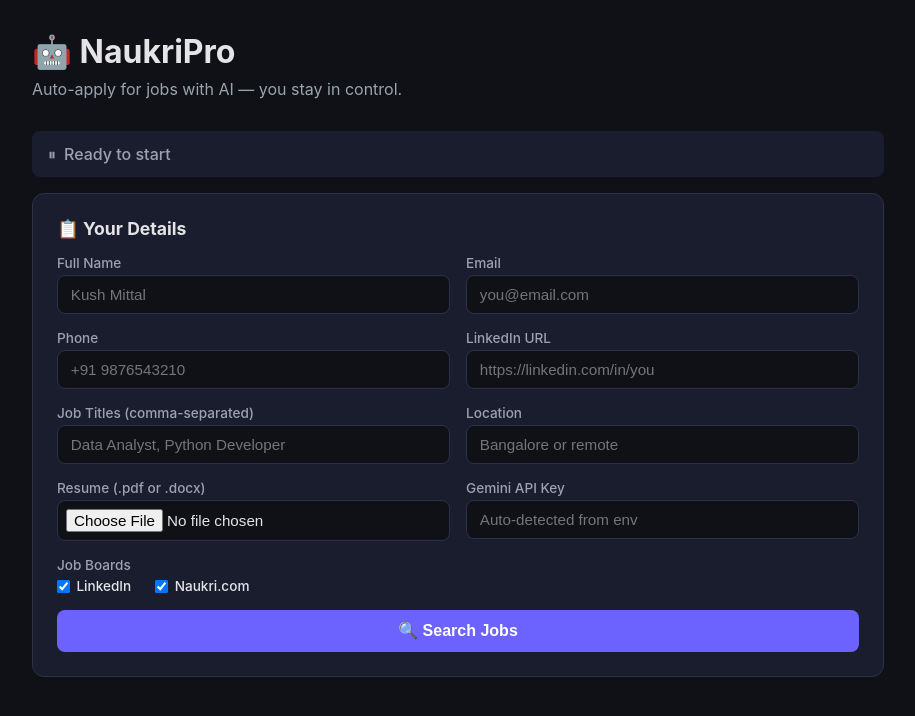
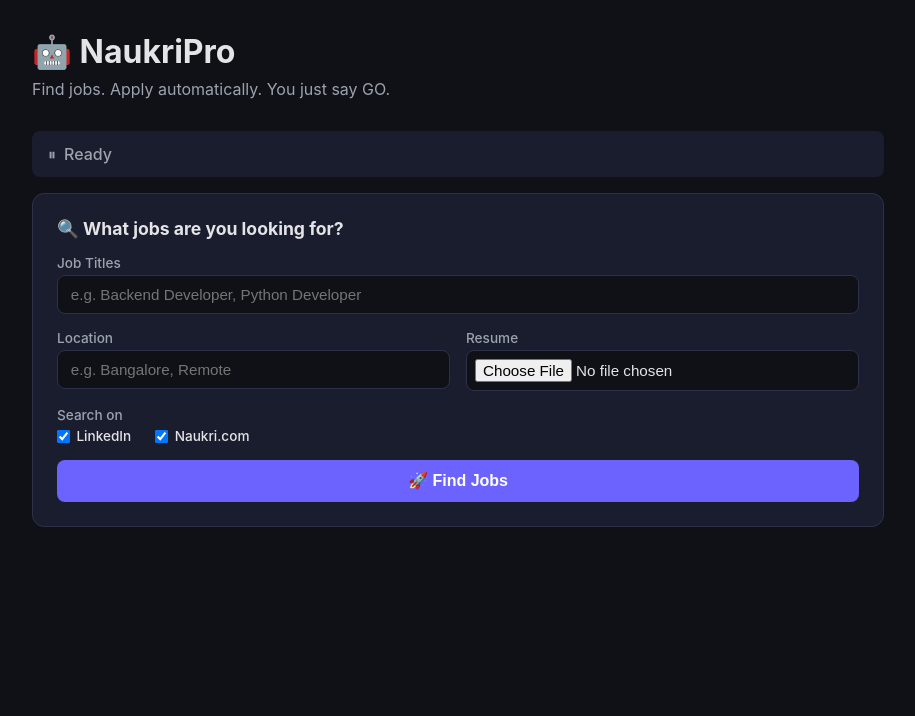
Before and after one commit to kushbuilds/NaukriPro, a Flask app: page / in a window 1280 px wide. Shown: the top 716 px of the page, without its empty margins (182-1097 px from the left). Run offline with Flask 3, Linux system fonts and the light colour scheme.

Commit message:
Simplify UI: only ask job title, location, resume. Auto-extract details from resume.

```diff
--- a/app.py
+++ b/app.py
@@ -69,16 +69,16 @@
 
         # Build config
         boards = request.form.getlist('boards')
-        gemini_key = request.form.get('gemini_key') or os.environ.get('GEMINI_API_KEY', '')
+        gemini_key = os.environ.get('GEMINI_API_KEY', '')
 
         if not gemini_key:
-            return jsonify({"error": "Gemini API key required"}), 400
+            return jsonify({"error": "Set GEMINI_API_KEY environment variable"}), 400
 
         config = {
-            "name": request.form['name'],
-            "email": request.form['email'],
-            "phone": request.form['phone'],
-            "linkedin": request.form.get('linkedin', ''),
+            "name": "",
+            "email": "",
+            "phone": "",
+            "linkedin": "",
             "job_titles": [t.strip() for t in request.form['job_titles'].split(',')],
             "location": request.form['location'],
             "boards": boards,
@@ -88,9 +88,23 @@
 
         state["config"] = config
         state["resume_text"] = parse_resume(resume_path)
+
+        # Extract basic info from resume using AI
         state["ai"] = AIEngine(gemini_key)
+        try:
+            info = state["ai"]._call(f"Extract from this resume and return ONLY JSON: {{\"name\":\"\",\"email\":\"\",\"phone\":\"\",\"linkedin\":\"\"}}\n\nRESUME:\n{state['resume_text'][:2000]}")
+            import re
+            match = re.search(r'\{.*\}', info, re.DOTALL)
+            if match:
+                parsed = json.loads(match.group())
+                config["name"] = parsed.get("name", "")
+                config["email"] = parsed.get("email", "")
+                config["phone"] = parsed.get("phone", "")
+                config["linkedin"] = parsed.get("linkedin", "")
+        except Exception:
+            pass
 
-        # Run scraping in async
+        # Run scraping
         jobs = asyncio.run(scrape_and_score(config, state["ai"], state["resume_text"]))
         state["jobs"] = jobs
 
--- a/templates/index.html
+++ b/templates/index.html
@@ -3,71 +3,51 @@
 <head>
   <meta charset="UTF-8">
   <meta name="viewport" content="width=device-width, initial-scale=1.0">
-  <title>NaukriPro — Auto Job Applicator</title>
+  <title>NaukriPro</title>
   <link rel="stylesheet" href="/static/style.css">
 </head>
 <body>
   <div class="container">
     <h1>🤖 NaukriPro</h1>
-    <p class="subtitle">Auto-apply for jobs with AI — you stay in control.</p>
+    <p class="subtitle">Find jobs. Apply automatically. You just say GO.</p>
 
     <!-- Status Bar -->
     <div id="statusBar" class="status-bar status-idle">
       <span id="statusIcon">⏸</span>
-      <span id="statusText">Ready to start</span>
+      <span id="statusText">Ready</span>
       <button id="stopBtn" class="btn btn-danger btn-sm hidden" style="margin-left:auto;">⏹ Stop</button>
     </div>
 
-    <!-- Step 1: Config -->
+    <!-- Simple Search Form -->
     <div id="configSection" class="card">
-      <h2>📋 Your Details</h2>
-      <form id="configForm" class="form-grid">
-        <div class="form-group">
-          <label>Full Name</label>
-          <input type="text" name="name" required placeholder="Kush Mittal">
-        </div>
-        <div class="form-group">
-          <label>Email</label>
-          <input type="email" name="email" required placeholder="you@email.com">
-        </div>
-        <div class="form-group">
-          <label>Phone</label>
-          <input type="tel" name="phone" required placeholder="+91 9876543210">
-        </div>
-        <div class="form-group">
-          <label>LinkedIn URL</label>
-          <input type="url" name="linkedin" placeholder="https://linkedin.com/in/you">
-        </div>
-        <div class="form-group">
-          <label>Job Titles (comma-separated)</label>
-          <input type="text" name="job_titles" required placeholder="Data Analyst, Python Developer">
+      <h2>🔍 What jobs are you looking for?</h2>
+      <form id="configForm">
+        <div class="form-grid">
+          <div class="form-group full">
+            <label>Job Titles</label>
+            <input type="text" name="job_titles" required placeholder="e.g. Backend Developer, Python Developer">
           </div>
           <div class="form-group">
             <label>Location</label>
-          <input type="text" name="location" required placeholder="Bangalore or remote">
+            <input type="text" name="location" required placeholder="e.g. Bangalore, Remote">
           </div>
           <div class="form-group">
-          <label>Resume (.pdf or .docx)</label>
+            <label>Resume</label>
             <input type="file" name="resume" accept=".pdf,.docx,.doc" required>
           </div>
-        <div class="form-group">
-          <label>Gemini API Key</label>
-          <input type="password" name="gemini_key" placeholder="Auto-detected from env" value="">
-        </div>
           <div class="form-group full">
-          <label>Job Boards</label>
+            <label>Search on</label>
             <div class="checkbox-group">
               <label><input type="checkbox" name="boards" value="linkedin" checked> LinkedIn</label>
               <label><input type="checkbox" name="boards" value="naukri" checked> Naukri.com</label>
             </div>
           </div>
-        <div class="form-group full">
-          <button type="submit" class="btn">🔍 Search Jobs</button>
         </div>
+        <button type="submit" class="btn" style="margin-top:1rem; width:100%;">🚀 Find Jobs</button>
       </form>
     </div>
 
-    <!-- Step 2: Jobs List -->
+    <!-- Jobs List -->
     <div id="jobsSection" class="card hidden">
       <h2>🏆 Top Matches</h2>
       <table class="job-table">
@@ -78,7 +58,6 @@
             <th>Title</th>
             <th>Company</th>
             <th>Location</th>
-            <th>Source</th>
           </tr>
         </thead>
         <tbody id="jobsBody"></tbody>
@@ -89,16 +68,14 @@
       </div>
     </div>
 
-    <!-- Step 3: Live Log -->
+    <!-- Live Log -->
     <div id="logSection" class="card hidden">
-      <h2>📝 Application Progress</h2>
+      <h2>📝 Progress</h2>
       <div id="logBox" class="log-box"></div>
-      <!-- User input for when tool needs answers -->
       <div id="userInputSection" class="hidden" style="margin-top:1rem; display:flex; gap:0.5rem;">
         <input type="text" id="userInput" placeholder="Type your answer..." style="flex:1;">
         <button id="userInputBtn" class="btn btn-sm">Send</button>
       </div>
-      <!-- GO/SKIP buttons -->
       <div id="confirmSection" class="hidden" style="margin-top:1rem; display:flex; gap:0.5rem;">
         <button id="goBtn" class="btn btn-success">✅ GO — Submit</button>
         <button id="skipBtn" class="btn btn-danger">⏭ SKIP</button>
@@ -109,8 +86,8 @@
   <script>
     const API = '';
     let eventSource = null;
+    let searchController = null;
 
-    // Elements
     const configForm = document.getElementById('configForm');
     const jobsSection = document.getElementById('jobsSection');
     const jobsBody = document.getElementById('jobsBody');
@@ -128,7 +105,7 @@
 
     function setStatus(type, text) {
       statusBar.className = 'status-bar status-' + type;
-      statusIcon.textContent = type === 'running' ? '' : type === 'done' ? '✅' : '⏸';
+      statusIcon.textContent = type === 'done' ? '✅' : '⏸';
       if (type === 'running') statusIcon.innerHTML = '<div class="spinner"></div>';
       statusText.textContent = text;
       stopBtn.classList.toggle('hidden', type !== 'running');
@@ -142,152 +119,91 @@
       logBox.scrollTop = logBox.scrollHeight;
     }
 
-    // Form submit — search jobs
-    let searchController = null;
-
+    // Search
     configForm.addEventListener('submit', async (e) => {
       e.preventDefault();
       const formData = new FormData(configForm);
-      setStatus('running', 'Searching for jobs...');
+      setStatus('running', 'Searching...');
       searchController = new AbortController();
 
       try {
         const resp = await fetch('/api/search', { method: 'POST', body: formData, signal: searchController.signal });
         const data = await resp.json();
+        if (data.error) { setStatus('idle', data.error); return; }
 
-        if (data.error) {
-          setStatus('idle', 'Error: ' + data.error);
-          return;
-        }
-
-        // Show jobs
         jobsBody.innerHTML = '';
         data.jobs.forEach((job, i) => {
-          const scoreClass = job.score >= 75 ? 'score-high' : job.score >= 50 ? 'score-mid' : 'score-low';
-          jobsBody.innerHTML += `
-            <tr>
+          const sc = job.score >= 75 ? 'score-high' : job.score >= 50 ? 'score-mid' : 'score-low';
+          jobsBody.innerHTML += `<tr>
             <td><input type="checkbox" class="job-check" data-index="${i}"></td>
-              <td><span class="score-badge ${scoreClass}">${job.score}</span></td>
+            <td><span class="score-badge ${sc}">${job.score}</span></td>
             <td>${job.title}</td>
             <td>${job.company}</td>
             <td>${job.location}</td>
-              <td>${job.source}</td>
           </tr>`;
         });
-
         jobsSection.classList.remove('hidden');
-        setStatus('idle', `Found ${data.jobs.length} matching jobs`);
+        setStatus('idle', `${data.jobs.length} jobs found`);
         updateSelectedCount();
       } catch (err) {
-        if (err.name === 'AbortError') {
-          setStatus('idle', 'Search stopped');
-        } else {
-          setStatus('idle', 'Error: ' + err.message);
-        }
+        setStatus('idle', err.name === 'AbortError' ? 'Stopped' : err.message);
       }
     });
 
-    // Stop button
+    // Stop
     stopBtn.addEventListener('click', () => {
-      // Stop search
-      if (searchController) {
-        searchController.abort();
-        searchController = null;
-      }
-      // Stop apply stream
-      if (eventSource) {
-        eventSource.close();
-        eventSource = null;
-      }
-      // Tell server to stop
+      if (searchController) { searchController.abort(); searchController = null; }
+      if (eventSource) { eventSource.close(); eventSource = null; }
       fetch('/api/stop', { method: 'POST' });
-      setStatus('idle', 'Stopped by user');
+      setStatus('idle', 'Stopped');
       userInputSection.classList.add('hidden');
       confirmSection.classList.add('hidden');
     });
 
-    // Select all
+    // Select
     selectAll.addEventListener('change', () => {
       document.querySelectorAll('.job-check').forEach(cb => cb.checked = selectAll.checked);
       updateSelectedCount();
     });
+    document.addEventListener('change', (e) => { if (e.target.classList.contains('job-check')) updateSelectedCount(); });
+    function updateSelectedCount() {
+      const c = document.querySelectorAll('.job-check:checked').length;
+      selectedCount.textContent = c + ' selected';
+      applyBtn.disabled = c === 0;
+    }
 
-    // Track selections
-    document.addEventListener('change', (e) => {
-      if (e.target.classList.contains('job-check')) updateSelectedCount();
+    // Apply
+    applyBtn.addEventListener('click', () => {
+      const indices = [];
+      document.querySelectorAll('.job-check:checked').forEach(cb => indices.push(cb.dataset.index));
+      logSection.classList.remove('hidden');
+      logBox.innerHTML = '';
+      setStatus('running', 'Applying...');
+
+      eventSource = new EventSource('/api/apply?indices=' + indices.join(','));
+      eventSource.onmessage = (e) => {
+        const d = JSON.parse(e.data);
+        if (d.type === 'log') addLog(d.message, d.level || 'info');
+        else if (d.type === 'ask_user') { addLog('❓ ' + d.question, 'warning'); userInputSection.classList.remove('hidden'); document.getElementById('userInput').focus(); }
+        else if (d.type === 'confirm') { addLog('⏸ ' + d.summary, 'warning'); confirmSection.classList.remove('hidden'); }
+        else if (d.type === 'done') { setStatus('done', d.message); eventSource.close(); }
+      };
+      eventSource.onerror = () => { setStatus('idle', 'Connection lost'); eventSource.close(); };
     });
 
-    function updateSelectedCount() {
-      const count = document.querySelectorAll('.job-check:checked').length;
-      selectedCount.textContent = count + ' selected';
-      applyBtn.disabled = count === 0;
-    }
-
-    // Apply button
-    applyBtn.addEventListener('click', () => {
-      const indices = [];
-      document.querySelectorAll('.job-check:checked').forEach(cb => indices.push(parseInt(cb.dataset.index)));
-
-      logSection.classList.remove('hidden');
-      logBox.innerHTML = '';
-      setStatus('running', 'Applying to jobs...');
-
-      // Start SSE for live updates
-      eventSource = new EventSource('/api/apply?indices=' + indices.join(','));
-
-      eventSource.onmessage = (e) => {
-        const data = JSON.parse(e.data);
-
-        if (data.type === 'log') {
-          addLog(data.message, data.level || 'info');
-        } else if (data.type === 'ask_user') {
-          addLog('❓ ' + data.question, 'warning');
-          userInputSection.classList.remove('hidden');
-          document.getElementById('userInput').placeholder = data.question;
-          document.getElementById('userInput').focus();
-        } else if (data.type === 'confirm') {
-          addLog('⏸ Review: ' + data.summary, 'warning');
-          confirmSection.classList.remove('hidden');
-        } else if (data.type === 'done') {
-          setStatus('done', data.message);
-          eventSource.close();
-        }
-      };
-
-      eventSource.onerror = () => {
-        setStatus('idle', 'Connection lost');
-        eventSource.close();
-      };
-    });
-
-    // User input response
-    document.getElementById('userInputBtn').addEventListener('click', sendUserInput);
-    document.getElementById('userInput').addEventListener('keydown', (e) => {
-      if (e.key === 'Enter') sendUserInput();
-    });
-
+    // User responses
     function sendUserInput() {
-      const input = document.getElementById('userInput');
-      const value = input.value.trim();
-      if (!value) return;
-      fetch('/api/respond', { method: 'POST', headers: {'Content-Type':'application/json'}, body: JSON.stringify({answer: value}) });
-      addLog('→ ' + value, 'success');
-      input.value = '';
+      const inp = document.getElementById('userInput');
+      if (!inp.value.trim()) return;
+      fetch('/api/respond', { method:'POST', headers:{'Content-Type':'application/json'}, body: JSON.stringify({answer: inp.value.trim()}) });
+      addLog('→ ' + inp.value.trim(), 'success');
+      inp.value = '';
       userInputSection.classList.add('hidden');
     }
-
-    // GO / SKIP
-    document.getElementById('goBtn').addEventListener('click', () => {
-      fetch('/api/respond', { method: 'POST', headers: {'Content-Type':'application/json'}, body: JSON.stringify({answer: 'GO'}) });
-      addLog('→ GO', 'success');
-      confirmSection.classList.add('hidden');
-    });
-
-    document.getElementById('skipBtn').addEventListener('click', () => {
-      fetch('/api/respond', { method: 'POST', headers: {'Content-Type':'application/json'}, body: JSON.stringify({answer: 'SKIP'}) });
-      addLog('→ SKIP', 'warning');
-      confirmSection.classList.add('hidden');
-    });
+    document.getElementById('userInputBtn').addEventListener('click', sendUserInput);
+    document.getElementById('userInput').addEventListener('keydown', (e) => { if (e.key === 'Enter') sendUserInput(); });
+    document.getElementById('goBtn').addEventListener('click', () => { fetch('/api/respond', {method:'POST', headers:{'Content-Type':'application/json'}, body:JSON.stringify({answer:'GO'})}); addLog('→ GO','success'); confirmSection.classList.add('hidden'); });
+    document.getElementById('skipBtn').addEventListener('click', () => { fetch('/api/respond', {method:'POST', headers:{'Content-Type':'application/json'}, body:JSON.stringify({answer:'SKIP'})}); addLog('→ SKIP','warning'); confirmSection.classList.add('hidden'); });
   </script>
 </body>
 </html>
```
Lines whose indentation alone changed are shown as unchanged.
